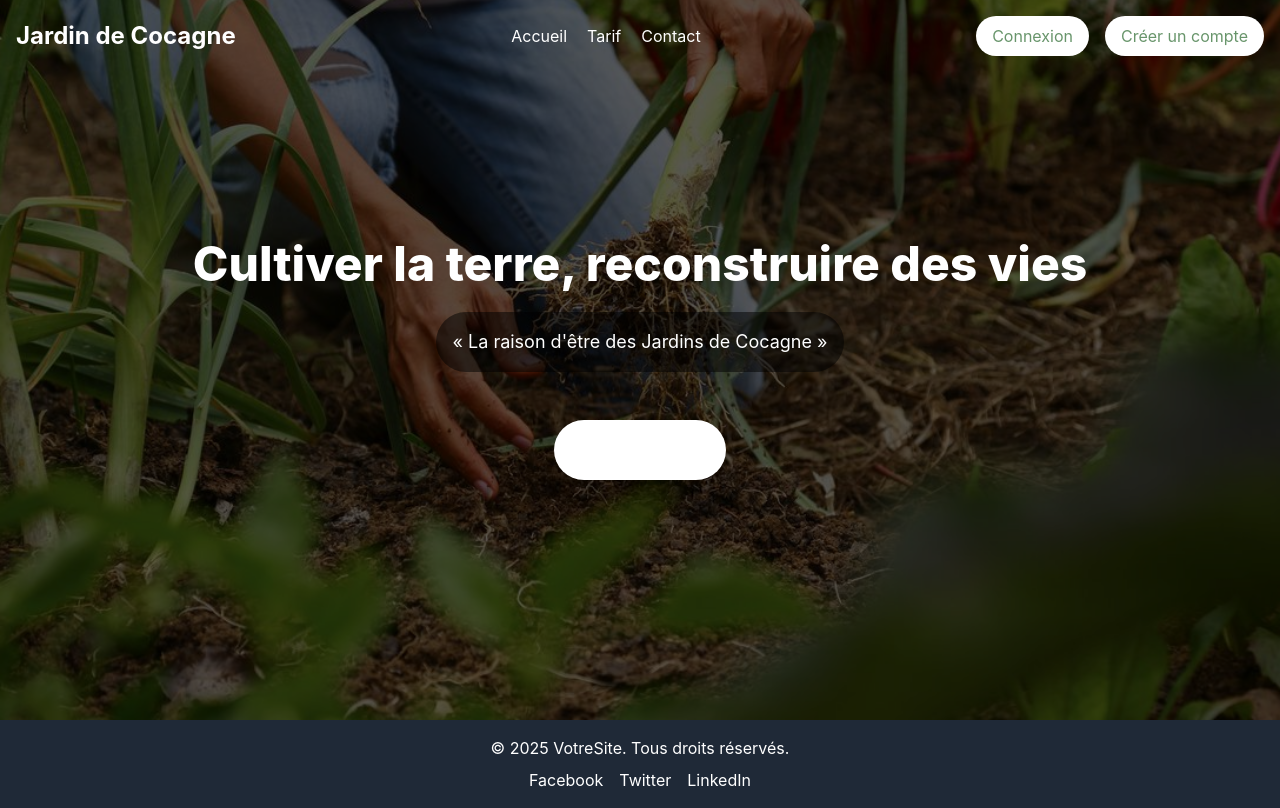
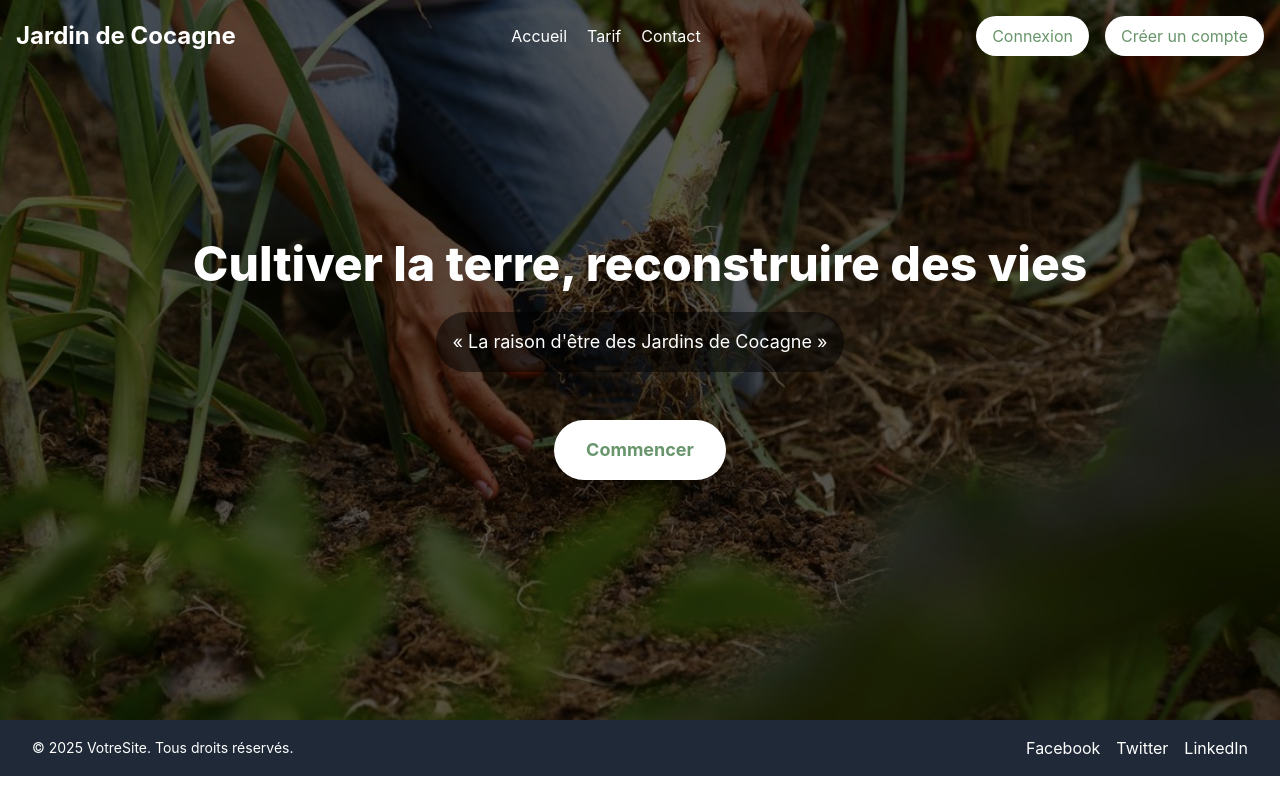
Before and after one commit to userisAsk/jardincocagne_sae, a React (Create React App) app: page / in a window 1280 px wide. Built offline with nearby package versions, Linux system fonts and the light colour scheme.

Commit message:
register page inscription + ajout couleur et numeration des depots + design amélioré + changement de la bdd de base lors de la creation du volume

```diff
--- a/src/App.css
+++ b/src/App.css
@@ -36,3 +36,25 @@
     transform: rotate(360deg);
   }
 }
+
+
+/* Structure globale pour gérer le footer */
+body, html, #root {
+  height: 100%; /* Prend toute la hauteur disponible */
+  margin: 0;
+  display: flex;
+  flex-direction: column;
+}
+
+main {
+  flex: 1; /* Permet au contenu de remplir l'espace restant entre le header et le footer */
+}
+
+footer {
+  background-color: #1f2937; /* Couleur de fond du footer */
+  color: white;
+  text-align: center;
+  padding: 1rem;
+  position: relative; /* Permet de rester en bas sans couvrir le contenu */
+  width: 100%;
+}
--- a/src/App.js
+++ b/src/App.js
@@ -7,12 +7,16 @@ import MapComponent from './MapComponent';
 import Header from './components/Header';
 import Home from './pages/Home';
 import Login from './connexion_pages/Login';
+import Register from './connexion_pages/Register';
 import DeliveryManagement from './DeliveryManagement';
+import Footer from './components/Footer';
 
 const App = () => {
   const location = useLocation();
-  const excludeHeaderRoutes = ['/register', '/login', '/delivery'];
+  const excludeHeaderRoutes = ['/register', '/login'];
+  const excludeFooterRoutes = ['/register', '/login'];
   const isHeaderVisible = !excludeHeaderRoutes.includes(location.pathname);
+  const isFooterVisible = !excludeFooterRoutes.includes(location.pathname);
 
   return (
     <AuthProvider>
@@ -21,9 +25,11 @@ const App = () => {
         <Routes>
           <Route path="/" element={<Home />} />
           <Route path="/login" element={<Login />} />
+          <Route path="/register" element={<Register />} />
           <Route path="/mapcomponent" element={<MapComponent />} />
           <Route path="/delivery" element={<DeliveryManagement />} />
         </Routes>
+        {isFooterVisible && <Footer  />}
       </div>
     </AuthProvider>
   );
--- a/src/components/Footer.js
+++ b/src/components/Footer.js
@@ -1,39 +1,22 @@
-import React from 'react';
-
-function Footer() {
+const Footer = () => {
   return (
-    <footer className="bg-gray-800 text-white py-4 text-center">
-      <div className="container mx-auto">
-        <p>&copy; {new Date().getFullYear()} VotreSite. Tous droits réservés.</p>
-        <div className="mt-2">
-          <a
-            href="https://www.facebook.com"
-            target="_blank"
-            rel="noopener noreferrer"
-            className="mx-2 hover:underline"
-          >
+    <footer className="w-full bg-gray-800 text-white py-4">
+      <div className="container mx-auto flex flex-col md:flex-row justify-between items-center px-4">
+        <p className="text-sm">&copy; 2025 VotreSite. Tous droits réservés.</p>
+        <div className="flex space-x-4 mt-2 md:mt-0">
+          <a href="#" className="hover:underline">
             Facebook
           </a>
-          <a
-            href="https://www.twitter.com"
-            target="_blank"
-            rel="noopener noreferrer"
-            className="mx-2 hover:underline"
-          >
+          <a href="#" className="hover:underline">
             Twitter
           </a>
-          <a
-            href="https://www.linkedin.com"
-            target="_blank"
-            rel="noopener noreferrer"
-            className="mx-2 hover:underline"
-          >
+          <a href="#" className="hover:underline">
             LinkedIn
           </a>
         </div>
       </div>
     </footer>
   );
-}
+};
 
 export default Footer;
--- a/src/components/Header.js
+++ b/src/components/Header.js
@@ -1,12 +1,15 @@
-// src/components/Header.js
 import React, { useState, useEffect } from 'react';
+import { useLocation } from 'react-router-dom'; // Import pour détecter la route
 import { useAuth } from '../context/AuthContext';
 
-
 function Header() {
-  const { isAuthenticated, logout, user  } = useAuth(); // Récupérer l'état d'authentification et la fonction de déconnexion
+  const { isAuthenticated, logout, user } = useAuth(); // Récupérer l'état d'authentification et la fonction de déconnexion
   const [lastScrollY, setLastScrollY] = useState(0);
   const [hidden, setHidden] = useState(false);
+  const location = useLocation(); // Utiliser pour obtenir l'URL actuelle
+
+  // Détecter si on est sur la page "DeliveryManagement"
+  const isDeliveryPage = location.pathname === '/delivery';
 
   useEffect(() => {
     const handleScroll = () => {
@@ -26,7 +29,13 @@ function Header() {
   }, [lastScrollY]);
 
   return (
-    <header className={`bg-transparent text-white py-4 fixed w-full top-0 z-50 transition-transform ${hidden ? '-translate-y-full' : 'translate-y-0'}`}>
+    <header
+      className={`${
+        isDeliveryPage ? 'bg-gray-800 text-white' : 'bg-transparent text-white'
+      } py-4 fixed w-full top-0 z-50 transition-transform ${
+        hidden ? '-translate-y-full' : 'translate-y-0'
+      }`}
+    >
       <div className="container mx-auto px-4 flex justify-between items-center">
         <div className="flex items-center">
           <h1 className="text-2xl font-bold">Jardin de Cocagne</h1>
@@ -35,18 +44,38 @@ function Header() {
         {/* Navigation */}
         <nav>
           <ul className="flex space-x-5">
-            <li><a href="/" className="hover:text-blue-400">Accueil</a></li>
-             {user?.admin === 1 && ( // Vérification si l'utilisateur est admin */}
-              <li><a href="/transcribe" className="hover:text-blue-400">Créer tournée livraison</a></li>
+            <li>
+              <a href="/" className="hover:text-blue-400">
+                Accueil
+              </a>
+            </li>
+            {user?.admin === 1 && ( // Vérification si l'utilisateur est admin
+              <li>
+                <a href="/transcribe" className="hover:text-blue-400">
+                  Créer tournée livraison
+                </a>
+              </li>
             )}
-            <li><a href="/tarif" className="hover:text-blue-400">Tarif</a></li>
-            <li><a href="/contact" className="hover:text-blue-400">Contact</a></li>
+            <li>
+              <a href="/tarif" className="hover:text-blue-400">
+                Tarif
+              </a>
+            </li>
+            <li>
+              <a href="/contact" className="hover:text-blue-400">
+                Contact
+              </a>
+            </li>
           </ul>
         </nav>
+
         <div className="flex items-center space-x-4">
           {/* Affichage conditionnel des boutons en fonction de l'authentification */}
           {isAuthenticated ? (
-            <button onClick={logout} className="bg-red-600 text-white py-2 px-4 rounded-lg hover:bg-red-700">
+            <button
+              onClick={logout}
+              className="bg-red-600 text-white py-2 px-4 rounded-lg hover:bg-red-700"
+            >
               Déconnexion
             </button>
           ) : (
--- a/src/components/Hero.js
+++ b/src/components/Hero.js
@@ -24,8 +24,8 @@ function Hero() {
           </p>
           <div className="mt-4">
             <a
-              href="transcribe.html"
-              className="bg-white hover:bg-[#68956b] text-white font-bold py-4 px-8 rounded-full text-lg shadow-lg transition duration-300 inline-block"
+              href="#"
+              className="bg-white hover:bg-[#68956b] text-[#68956b] hover:text-white font-bold py-4 px-8 rounded-full text-lg shadow-lg transition duration-300 inline-block"
             >
               Commencer
             </a>
--- a/src/context/AuthContext.js
+++ b/src/context/AuthContext.js
@@ -41,7 +41,7 @@ export function AuthProvider({ children }) {
      });
      setIsAuthenticated(false);
      setUser(null);
-     window.location.href = '/login';
+     window.location.href = '/';
    } catch (error) {
      console.error('Logout error:', error);
    }
--- a/src/pages/Home.js
+++ b/src/pages/Home.js
@@ -11,7 +11,6 @@ function Home() {
   return (
     <div>
       <Hero />
-      <Footer/>
     </div>
   );
 }
```
Also changed, not shown: src/DeliveryManagement.js (+54 -17 lines), 1 other file (tests, documents, lock files or other folders).
